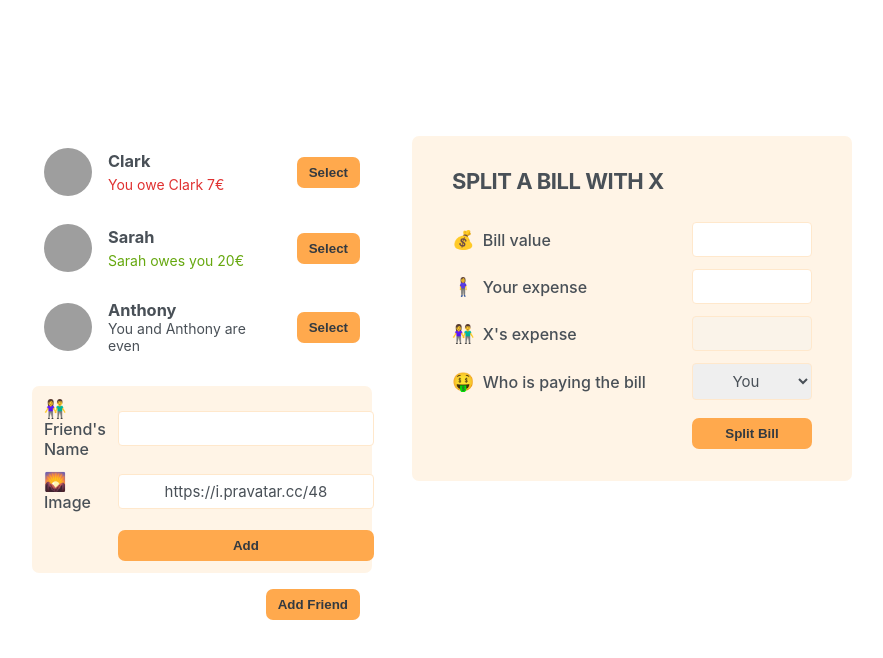
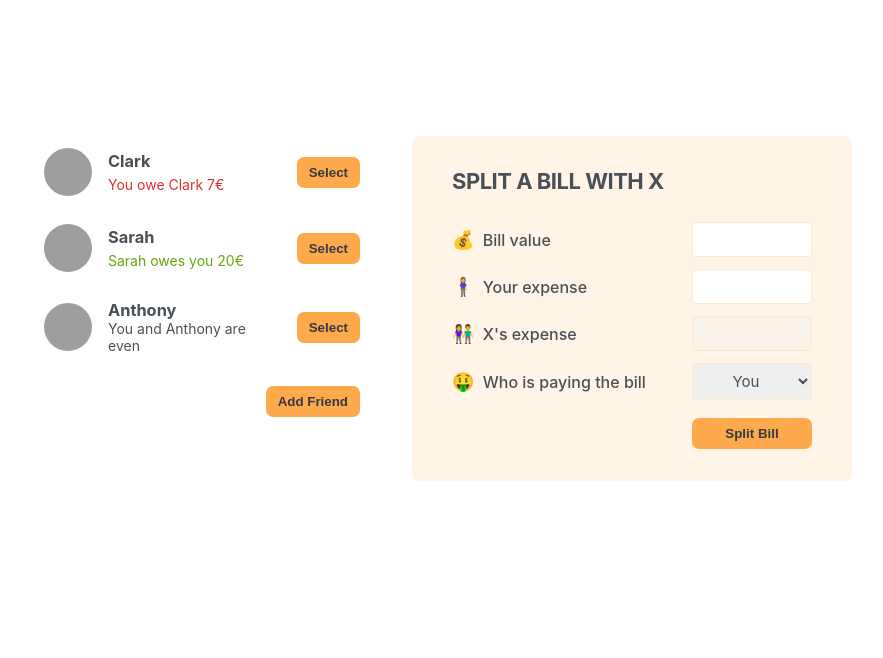
Before and after one commit to AkhilGuretia/Eat-N-Split, a React (Create React App) app: page / in a window 1280 px wide. Shown: the top 658 px of the page, without its empty margins (198-1081 px from the left). Built offline with nearby package versions, Linux system fonts and the light colour scheme; grey boxes are pictures that could not be loaded.

Commit message:
rendering addFriend form conditionally

```diff
--- a/src/App.js
+++ b/src/App.js
@@ -24,9 +24,14 @@
 const App = () => {
 
   const [friends, setFriends] = useState(initialFriends);
+  const [showAddFriend, setShowAddFriend] = useState(false);
 
   const handleAddFriend = (newFriend) => {
     setFriends([...friends, newFriend]);
+  }
+
+  const handleShowAddFriend = () => {
+    setShowAddFriend((show) => !show);
   }
 
   return (
@@ -34,9 +39,9 @@
       <div className="sidebar">
         <FriendsList friends={friends} />
 
-        <FormAddFriend onAddFriend={handleAddFriend} />
+        {showAddFriend && <FormAddFriend onAddFriend={handleAddFriend} />}
 
-        <Button>Add Friend</Button>
+        <Button onClick={handleShowAddFriend}>{showAddFriend ? "Cancel" : "Add Friend"}</Button>
       </div>
 
       <FormSplitBill />
@@ -45,9 +50,9 @@
   );
 }
 
-const Button = ({ children }) => {
+const Button = ({ children, onClick }) => {
   return (
-    <button className="button">{children}</button>
+    <button onClick={onClick} className="button">{children}</button>
   );
 }
 
```
